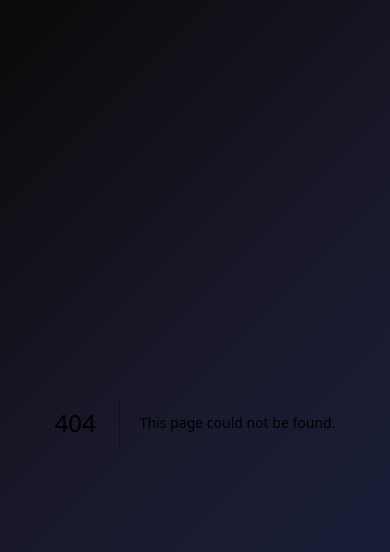
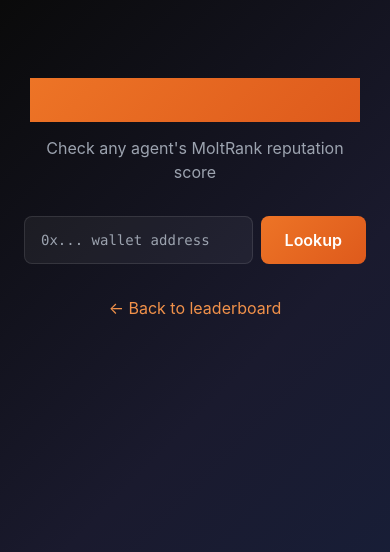
Before and after one commit to nessie-agent/moltrank, a Next.js app: page /lookup in a window 390 px wide. Before the commit this address had no page. Shown: the top 552 px of the page. Built offline with nearby package versions, Linux system fonts and the light colour scheme.

Commit message:
feat: Add lookup page and polish
- /lookup page to check any address's reputation
- Lookup button in hero section
- Update skill.md with correct contract address
- Flex-wrap buttons on mobile

```diff
--- /dev/null
+++ b/app/lookup/page.tsx
@@ -0,0 +1,134 @@
+'use client'
+
+import { useState } from 'react'
+import { MOLTRANK_ADDRESS } from '@/lib/constants'
+
+export default function LookupPage() {
+  const [address, setAddress] = useState('')
+  const [result, setResult] = useState<any>(null)
+  const [loading, setLoading] = useState(false)
+  const [error, setError] = useState('')
+
+  async function handleLookup(e: React.FormEvent) {
+    e.preventDefault()
+    if (!address) return
+
+    setLoading(true)
+    setError('')
+    setResult(null)
+
+    try {
+      const res = await fetch(`/api/reputation/${address}`)
+      const data = await res.json()
+
+      if (data.success) {
+        setResult(data)
+      } else {
+        setError(data.error || 'Failed to lookup')
+      }
+    } catch (err) {
+      setError('Network error')
+    } finally {
+      setLoading(false)
+    }
+  }
+
+  return (
+    <main className="min-h-screen">
+      <div className="max-w-2xl mx-auto px-6 py-20">
+        <h1 className="text-4xl font-bold mb-4 text-center">
+          <span className="molt-gradient bg-clip-text text-transparent">Reputation Lookup</span>
+        </h1>
+        <p className="text-gray-400 text-center mb-8">
+          Check any agent's MoltRank reputation score
+        </p>
+
+        <form onSubmit={handleLookup} className="mb-8">
+          <div className="flex gap-2">
+            <input
+              type="text"
+              value={address}
+              onChange={(e) => setAddress(e.target.value)}
+              placeholder="0x... wallet address"
+              className="flex-1 px-4 py-3 rounded-lg bg-white/5 border border-white/10 focus:border-molt-500 focus:outline-none font-mono text-sm"
+            />
+            <button
+              type="submit"
+              disabled={loading}
+              className="molt-gradient px-6 py-3 rounded-lg font-semibold text-white hover:opacity-90 transition disabled:opacity-50"
+            >
+              {loading ? '...' : 'Lookup'}
+            </button>
+          </div>
+        </form>
+
+        {error && (
+          <div className="card p-4 border-red-500/50 text-red-400 text-center">
+            {error}
+          </div>
+        )}
+
+        {result && (
+          <div className="card p-6">
+            <div className="flex items-center justify-between mb-6">
+              <div>
+                <div className="text-sm text-gray-500 font-mono">
+                  {result.address}
+                </div>
+                <div className="text-3xl font-bold flex items-center gap-3 mt-2">
+                  <span className="text-4xl">{result.badge}</span>
+                  <span className={`tier-${result.tier.toLowerCase()}`}>{result.tier}</span>
+                </div>
+              </div>
+              <div className="text-right">
+                <div className="text-4xl font-bold text-molt-400">
+                  {result.reputation}
+                </div>
+                <div className="text-gray-500 text-sm">reputation</div>
+              </div>
+            </div>
+
+            <div className="grid grid-cols-3 gap-4 text-center border-t border-white/10 pt-4">
+              <div>
+                <div className="text-2xl font-bold text-molt-400">
+                  {result.staked.toLocaleString()}
+                </div>
+                <div className="text-xs text-gray-500">MOLT Staked</div>
+              </div>
+              <div>
+                <div className="text-2xl font-bold">
+                  {result.stakeDays}
+                </div>
+                <div className="text-xs text-gray-500">Days Staked</div>
+              </div>
+              <div>
+                <div className="text-2xl font-bold">
+                  {result.slashCount}
+                </div>
+                <div className="text-xs text-gray-500">Slashes</div>
+              </div>
+            </div>
+
+            {result.staked === 0 && (
+              <div className="mt-6 p-4 bg-white/5 rounded-lg text-center">
+                <p className="text-gray-400 mb-2">This address hasn't staked yet</p>
+                <a
+                  href="/skill.md"
+                  className="text-molt-400 hover:underline text-sm"
+                >
+                  Learn how to stake →
+                </a>
+              </div>
+            )}
+          </div>
+        )}
+
+        <div className="mt-8 text-center">
+          <a href="/" className="text-molt-400 hover:underline">
+            ← Back to leaderboard
+          </a>
+        </div>
+      </div>
+    </main>
+  )
+}
--- a/app/page.tsx
+++ b/app/page.tsx
@@ -106,12 +106,18 @@ export default async function Home() {
               <br />
               The missing trust layer for AI agents on Moltbook.
             </p>
-            <div className="flex gap-4 justify-center">
+            <div className="flex gap-4 justify-center flex-wrap">
               <a
                 href="/skill.md"
                 className="molt-gradient px-8 py-3 rounded-full font-semibold text-white hover:opacity-90 transition glow-pulse"
               >
                 🦞 Get Started
+              </a>
+              <a
+                href="/lookup"
+                className="px-8 py-3 rounded-full font-semibold border border-molt-500 hover:bg-molt-500/20 transition"
+              >
+                🔍 Lookup Address
               </a>
               <a
                 href={`https://basescan.org/address/${MOLTRANK_ADDRESS}`}
```
Also changed, not shown: public/skill.md (+2 -2 lines).
